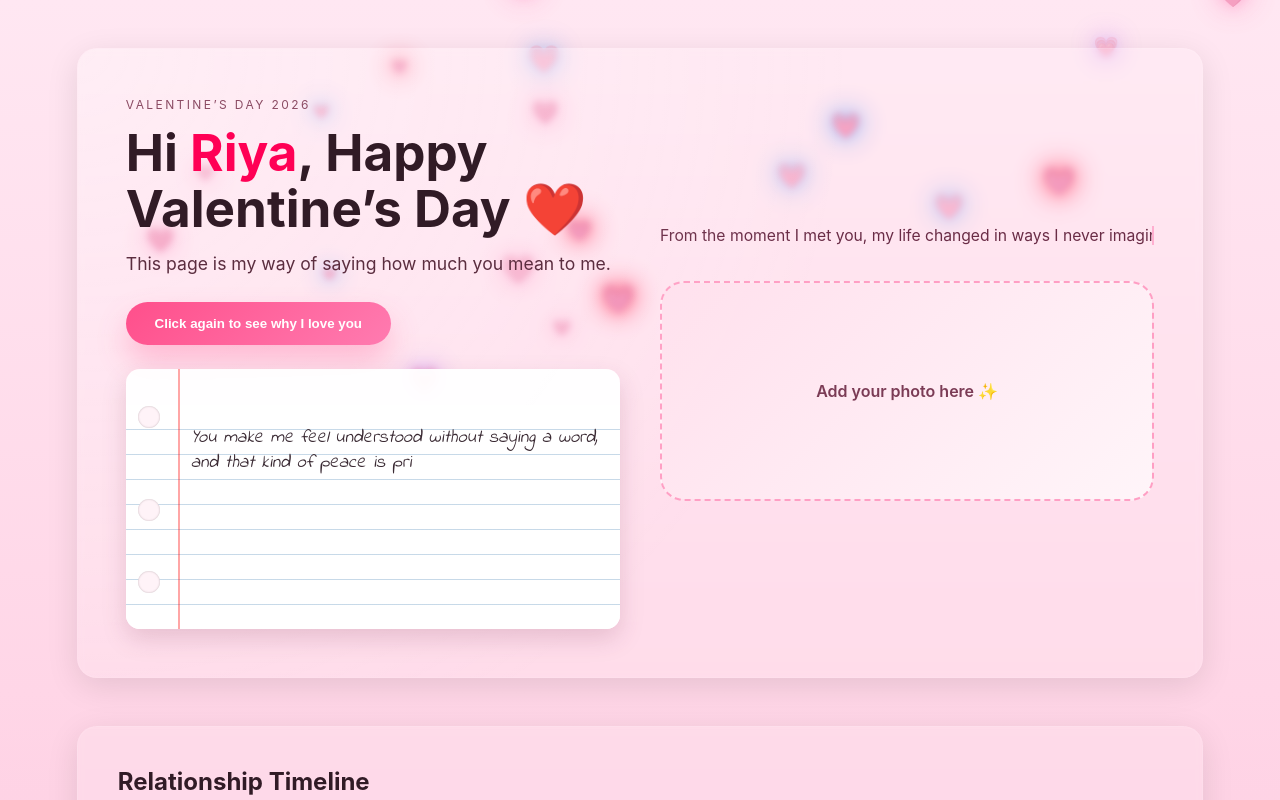
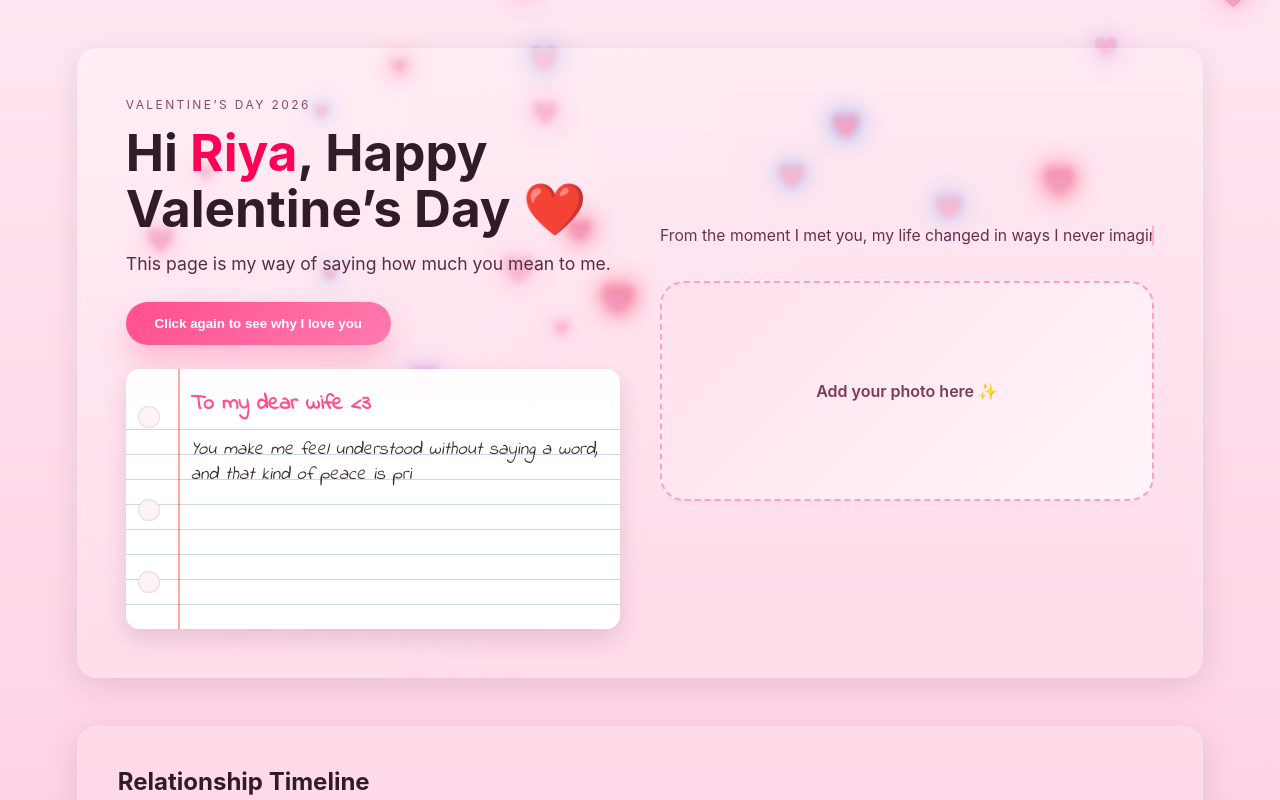
Before and after one commit to prodyut-das-repo/for-my-wife, a React (Vite) app: page / in a window 1280 px wide. Both pictures are taken after a click on the button "Click to see why I love you". Shown: the top 800 px of the page. Built offline with nearby package versions, Linux system fonts and the light colour scheme.

Commit message:
feat: add personalized title to the paper component in the reason card

```diff
--- a/src/App.css
+++ b/src/App.css
@@ -7,6 +7,17 @@
   color: #311b26;
   position: relative;
   overflow: hidden;
+}
+
+.paper-title {
+  position: absolute;
+  top: 19px;
+  left: 65px;
+  right: 16px;
+  font-family: 'Indie Flower', cursive;
+  font-size: 1.35rem;
+  color: #ff4f8b;
+  font-weight: 600;
 }
 
 .floating-hearts {
@@ -199,7 +210,7 @@
 
 .text {
   position: absolute;
-  top: 56px;
+  top: 68px;
   left: 65px;
   right: 16px;
   bottom: 14px;
--- a/src/App.jsx
+++ b/src/App.jsx
@@ -181,6 +181,7 @@ function App() {
             <div className="reason-card">
               <div className="paper">
                 <div className="lines">
+                  <div className="paper-title">To my dear wife &lt;3</div>
                   <div className="text" spellCheck="false">
                     {reasonTyped}
                   </div>
```
